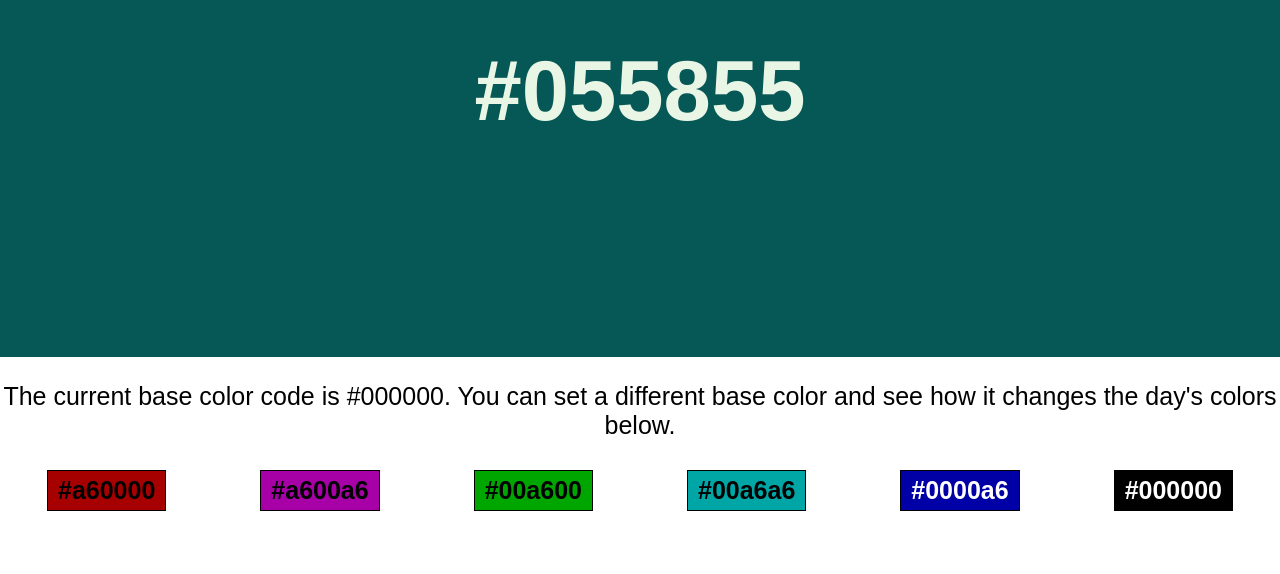
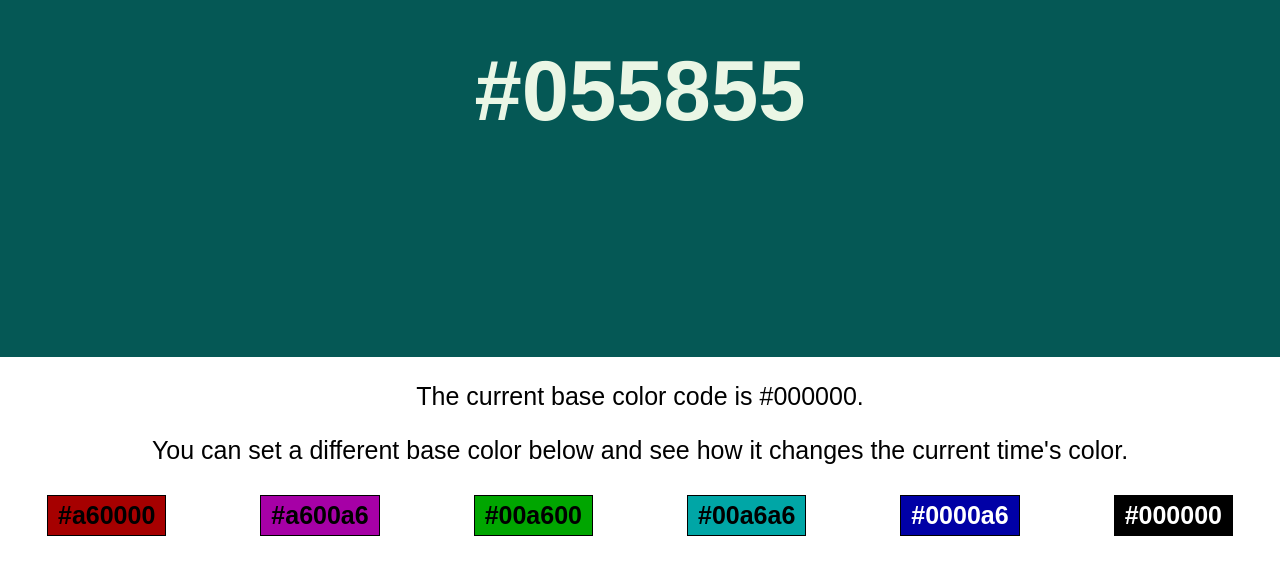
Before and after one commit to jeffinnes/color-clock, a Vue app: page / in a window 1280 px wide. Shown: the part 176-750 px from the top of the page. Built offline with nearby package versions, Linux system fonts and the light colour scheme; a web font is replaced by a local one.

Commit message:
Updated the user guidance copy

```diff
--- a/src/components/userInput.vue
+++ b/src/components/userInput.vue
@@ -1,6 +1,7 @@
 <template>
 <div id="userInput">
-  <p>The current base color code is {{ baseColor }}. You can set a different base color and see how it changes the day's colors below.</p>
+  <p>The current base color code is {{ baseColor }}.</p>
+  <p>You can set a different base color below and see how it changes the current time's color.</p>
   <div class="color-selections">
     <div class="base-color-selector" :style="{backgroundColor: base1}" @click="updatePreview(base1)">{{ base1 }}</div>
     <div class="base-color-selector" :style="{backgroundColor: base2}" @click="updatePreview(base2)">{{ base2 }}</div>
```
